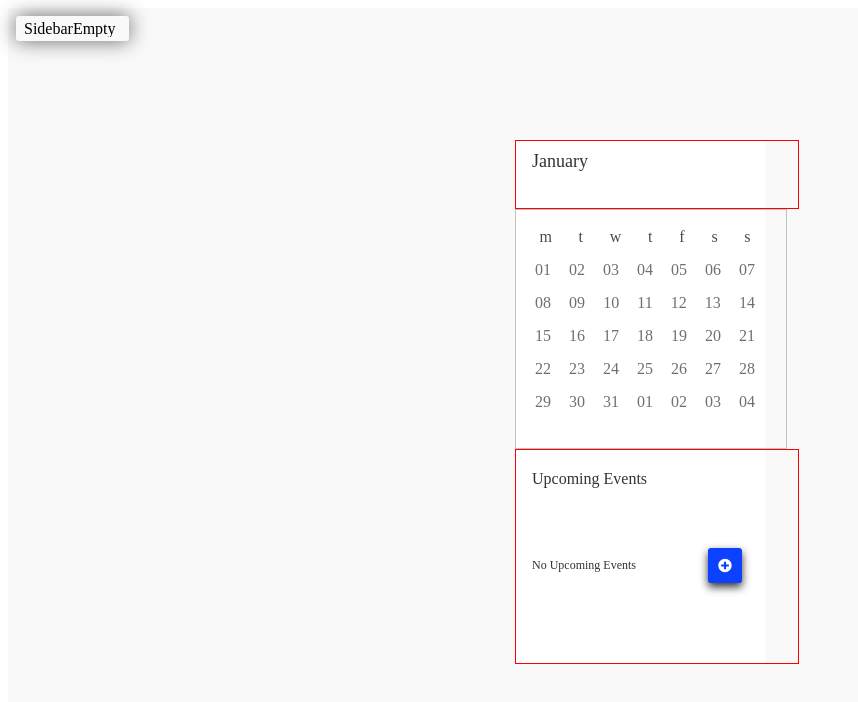
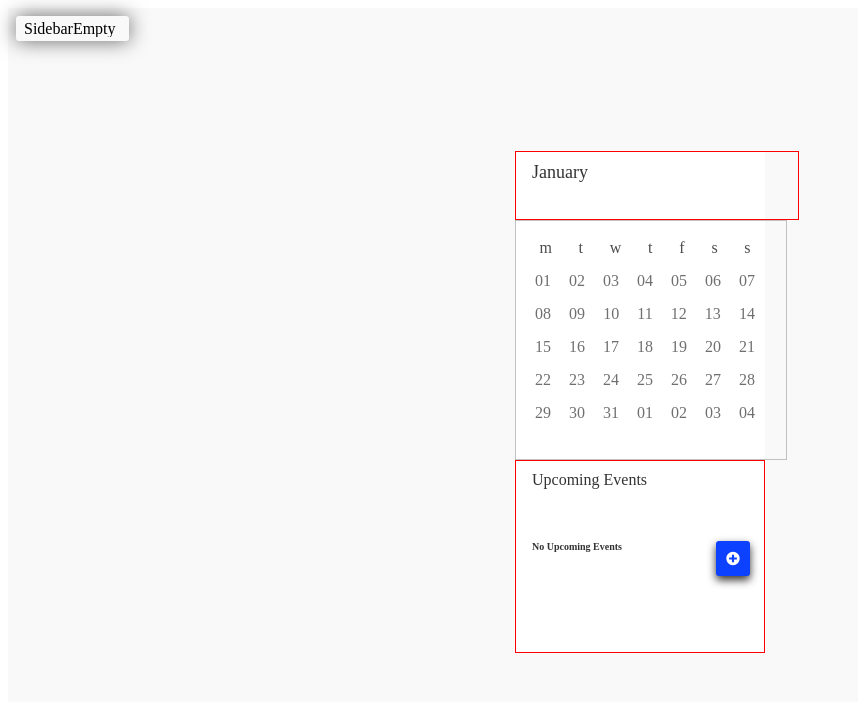
Before and after one commit to aftabrehan/calendarwex, a Next.js app: page /stories/sidebar in a window 1280 px wide. Shown: the top 702 px of the page, without its empty margins (0-858 px from the left). Built offline with nearby package versions, Linux system fonts and the light colour scheme.

Commit message:
Adds Default Sidebar

```diff
--- a/pages/stories/sidebar.js
+++ b/pages/stories/sidebar.js
@@ -16,7 +16,6 @@ const sidebarEmpty = {
       eventContent: [
         {
           eventName: 'No Upcoming Events',
-          // eventTime: '08:00',
         },
       ],
     },
@@ -28,9 +27,95 @@ const sidebarDefault = {
   variant: 'defaultSidebar',
   monthName: 'January',
   monthData: <MiniCalendar />,
-  eventDay: 'Today',
-  eventName: [{ eventName: 'Daily Standup' }],
-  eventTime: new Date().toTimeString(),
+  upcomingEvents: [
+    {
+      eventHeading: 'Today',
+      eventContent: [
+        {
+          eventName: 'Daily Standup',
+          eventTime: new Date().toLocaleTimeString(),
+        },
+        {
+          eventName: 'Daily Standup',
+          eventTime: new Date().toLocaleTimeString(),
+        },
+        {
+          eventName: 'Daily Standup',
+          eventTime: new Date().toLocaleTimeString(),
+        },
+        {
+          eventName: 'Daily Standup',
+          eventTime: new Date().toLocaleTimeString(),
+        },
+        {
+          eventName: 'Daily Standup',
+          eventTime: new Date().toLocaleTimeString(),
+        },
+        {
+          eventName: 'Daily Standup',
+          eventTime: new Date().toLocaleTimeString(),
+        },
+      ],
+    },
+    {
+      eventHeading: 'Today',
+      eventContent: [
+        {
+          eventName: 'Daily Standup',
+          eventTime: new Date().toLocaleTimeString(),
+        },
+        {
+          eventName: 'Daily Standup',
+          eventTime: new Date().toLocaleTimeString(),
+        },
+        {
+          eventName: 'Daily Standup',
+          eventTime: new Date().toLocaleTimeString(),
+        },
+        {
+          eventName: 'Daily Standup',
+          eventTime: new Date().toLocaleTimeString(),
+        },
+        {
+          eventName: 'Daily Standup',
+          eventTime: new Date().toLocaleTimeString(),
+        },
+        {
+          eventName: 'Daily Standup',
+          eventTime: new Date().toLocaleTimeString(),
+        },
+      ],
+    },
+    {
+      eventHeading: 'Today',
+      eventContent: [
+        {
+          eventName: 'Daily Standup',
+          eventTime: new Date().toLocaleTimeString(),
+        },
+        {
+          eventName: 'Daily Standup',
+          eventTime: new Date().toLocaleTimeString(),
+        },
+        {
+          eventName: 'Daily Standup',
+          eventTime: new Date().toLocaleTimeString(),
+        },
+        {
+          eventName: 'Daily Standup',
+          eventTime: new Date().toLocaleTimeString(),
+        },
+        {
+          eventName: 'Daily Standup',
+          eventTime: new Date().toLocaleTimeString(),
+        },
+        {
+          eventName: 'Daily Standup',
+          eventTime: new Date().toLocaleTimeString(),
+        },
+      ],
+    },
+  ],
   icon: <CalendarIcon />,
 }
 
--- a/src/components/sidebar/Sidebar.js
+++ b/src/components/sidebar/Sidebar.js
@@ -12,19 +12,23 @@ const Sidebar = ({
   upcomingEvents,
 }) => {
   return (
-    <div className={stl.sidebar}>
+    <div arg={arg} className={stl.sidebar}>
       <div className={stl.monthHeader}>
         <div className={stl.monthName}>{monthName}</div>
       </div>
       <div>{monthData}</div>
+      <div className={stl.upcomingEvents}>
         {upcomingEvents.map((events, i) => (
-        <div key={i} className={stl.upcomingEvents}>
+          <div>
             <div className={stl.eventsHeading}>
+              {icon}
               {events.eventHeading}
+            </div>
+            <div className={stl.upcmngEvtCntnt}>
               {upcomingEvents[i].eventContent.map((eventCntnt, index) => (
-              <div key={index} className={stl.upcmngEvtCntnt}>
-                <div className={stl.eventName}>{eventCntnt.eventName}</div>
-                <div className={stl.eventName}>
+                <div key={index} className={stl.eventItem}>
+                  <div>{eventCntnt.eventName}</div>
+                  <div>
                     {eventCntnt.eventTime || (
                       <Button variant="fill" icon={<AddIcon />} />
                     )}
@@ -35,14 +39,8 @@ const Sidebar = ({
           </div>
         ))}
       </div>
+    </div>
   )
 }
 
 export default Sidebar
-
-// <div className={stl.upcomingEvents}>
-// <div className={stl.eventsHeading}>Upcoming Events</div>
-// <div className={stl.upcmngEvtCntnt}>
-//   <div className={stl.eventName}>No Upcoming Events</div>
-// </div>
-// </div>
--- a/src/components/sidebar/Sidebar.module.scss
+++ b/src/components/sidebar/Sidebar.module.scss
@@ -1,6 +1,7 @@
 @import 'styles/common';
 
 .sidebar {
+  box-sizing: border-box;
   display: flex;
   flex-direction: column;
   align-items: flex-start;
@@ -26,7 +27,8 @@
 }
 
 .upcomingEvents {
-  display: flex;
+  box-sizing: border-box;
+  // display: flex;
   flex-direction: column;
   justify-content: center;
   align-items: flex-start;
@@ -34,11 +36,17 @@
   gap: 10px;
   width: 250px;
   height: 193px;
-  order: 2;
+  overflow: auto;
   @extend .testBorder;
+
+  &::-webkit-scrollbar {
+    display: none;
+  }
 }
 
 .eventsHeading {
+  display: flex;
+  gap: 5px;
   font-style: normal;
   font-weight: 500;
   font-size: 16px;
@@ -48,19 +56,19 @@
 
 .upcmngEvtCntnt {
   display: flex;
+  flex-direction: column;
+  justify-content: center;
+  width: 218px;
+  min-height: 139px;
+  // border: 1px solid dodgerblue;
+}
+
+.eventItem {
+  display: flex;
   flex-direction: row;
   justify-content: space-between;
-  align-items: center;
-  padding: 8px 0px;
-  gap: 10px;
-  width: 210px;
-  min-height: 139px;
-  // @extend .testBorder;
-}
-
-.eventName {
   font-style: normal;
-  font-weight: 500;
-  font-size: 12px;
+  font-weight: 600;
+  font-size: 10px;
   color: #333333;
 }
```
Lines whose indentation alone changed are shown as unchanged.
